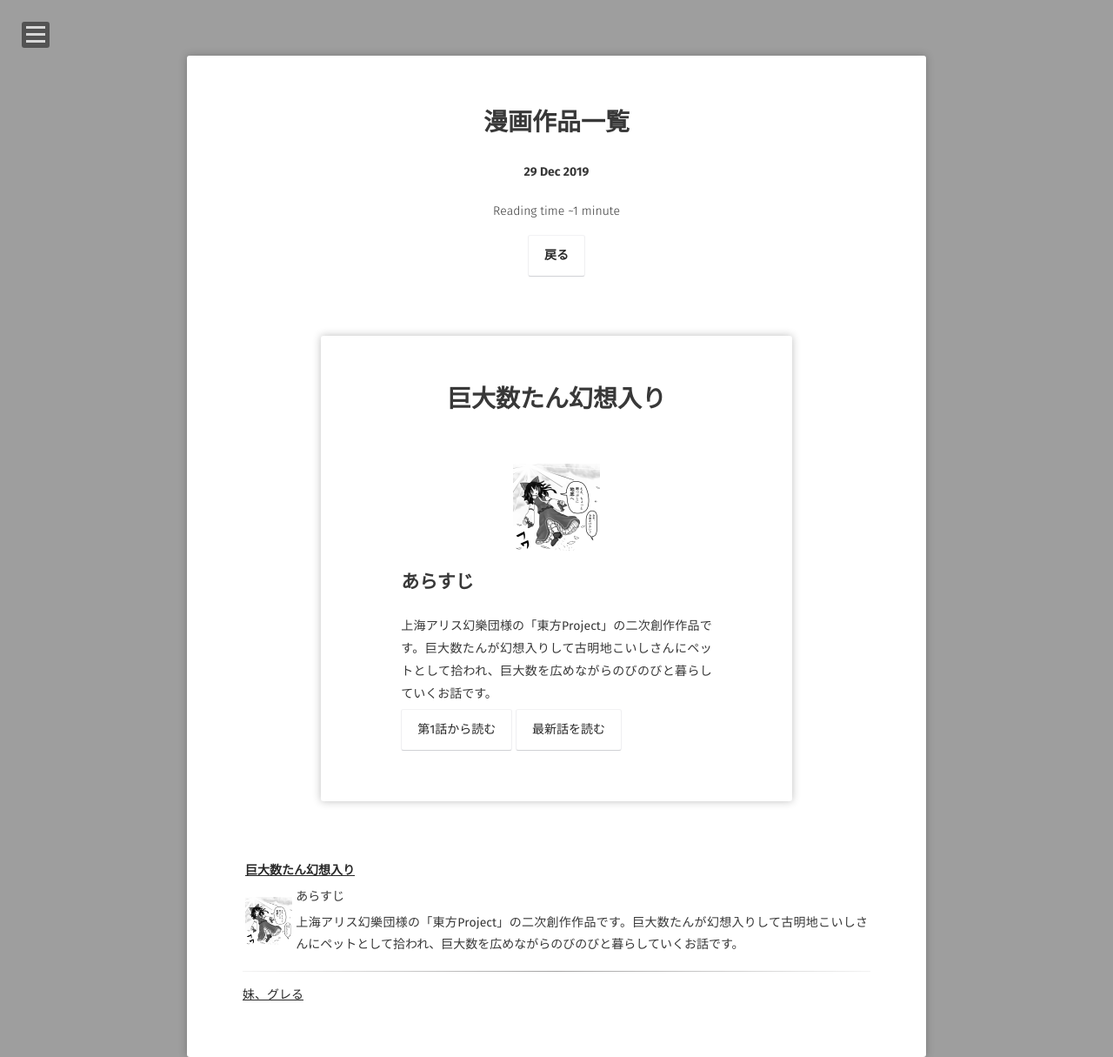
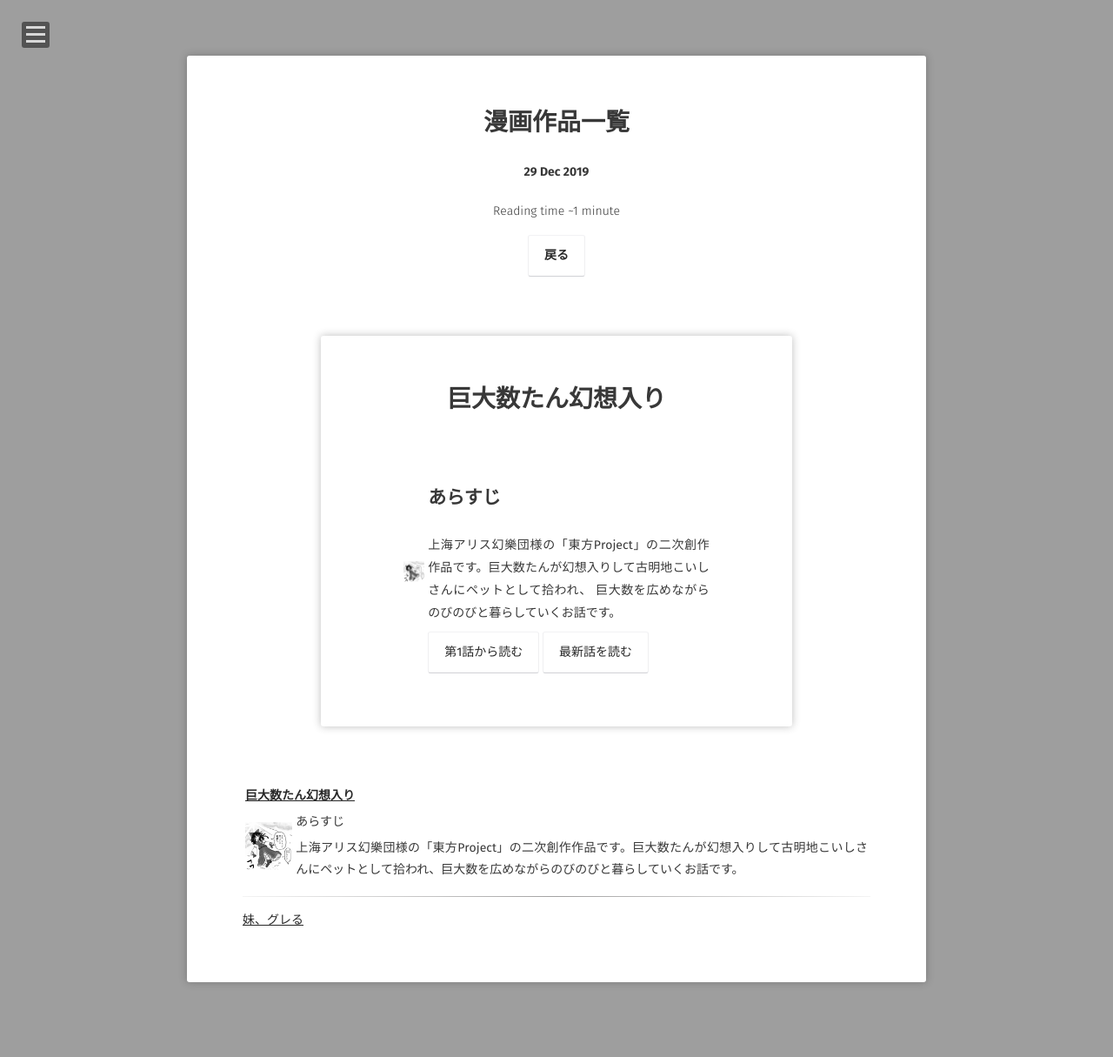
Before and after one commit to p-adic/p-adic.github.io, a Jekyll site: the page built from _posts/projects/0000-00-00-cartoon.md, in a window 1280 px wide. Shown: the whole page at 87% size. Built offline with Jekyll 4.4.1, drawn with Linux system fonts in a browser that asks for light colours; some web fonts are replaced; after the commit the page ends 1129 px from its top, so only the background shows below that.

Commit message:
Update 0000-00-00-cartoon.md

```diff
--- a/_posts/projects/0000-00-00-cartoon.md
+++ b/_posts/projects/0000-00-00-cartoon.md
@@ -14,15 +14,32 @@
       <h1>巨大数たん幻想入り</h1>
     </div>
     <div class="content">
-      <img src = "{{ site.url }}/assets/img/kyodaisuutan-gensouiri-logo.png">
-      <h2>あらすじ</h2>
-      上海アリス幻樂団様の「東方Project」の二次創作作品です。巨大数たんが幻想入りして古明地こいしさんにペットとして拾われ、巨大数を広めながらのびのびと暮らしていくお話です。<br>
-      <a class="btn zoombtn" href="https://www.pixiv.net/user/20006473/series/35747">
-        第1話から読む
-      </a>
-      <a class="btn zoombtn" href="https://www.pixiv.net/artworks/78582396">
-        最新話を読む
-      </a>
+      <table>
+        <tr>
+          <td rowspan="3">
+            <img src = "{{ site.url }}/assets/img/kyodaisuutan-gensouiri-logo.png">
+          </td>
+          <td>
+            <h2>あらすじ</h2>
+          </td>
+        </tr>
+        <tr>
+          <td>
+            上海アリス幻樂団様の「東方Project」の二次創作作品です。巨大数たんが幻想入りして古明地こいしさんにペットとして拾われ、
+            巨大数を広めながらのびのびと暮らしていくお話です。
+          </td>
+        </tr>
+        <tr>
+          <td>
+            <a class="btn zoombtn" href="https://www.pixiv.net/user/20006473/series/35747">
+              第1話から読む
+            </a>
+            <a class="btn zoombtn" href="https://www.pixiv.net/artworks/78582396">
+              最新話を読む
+            </a>
+          </td>
+        </tr>
+      </table>
     </div>
   </div>
 </div>
```
